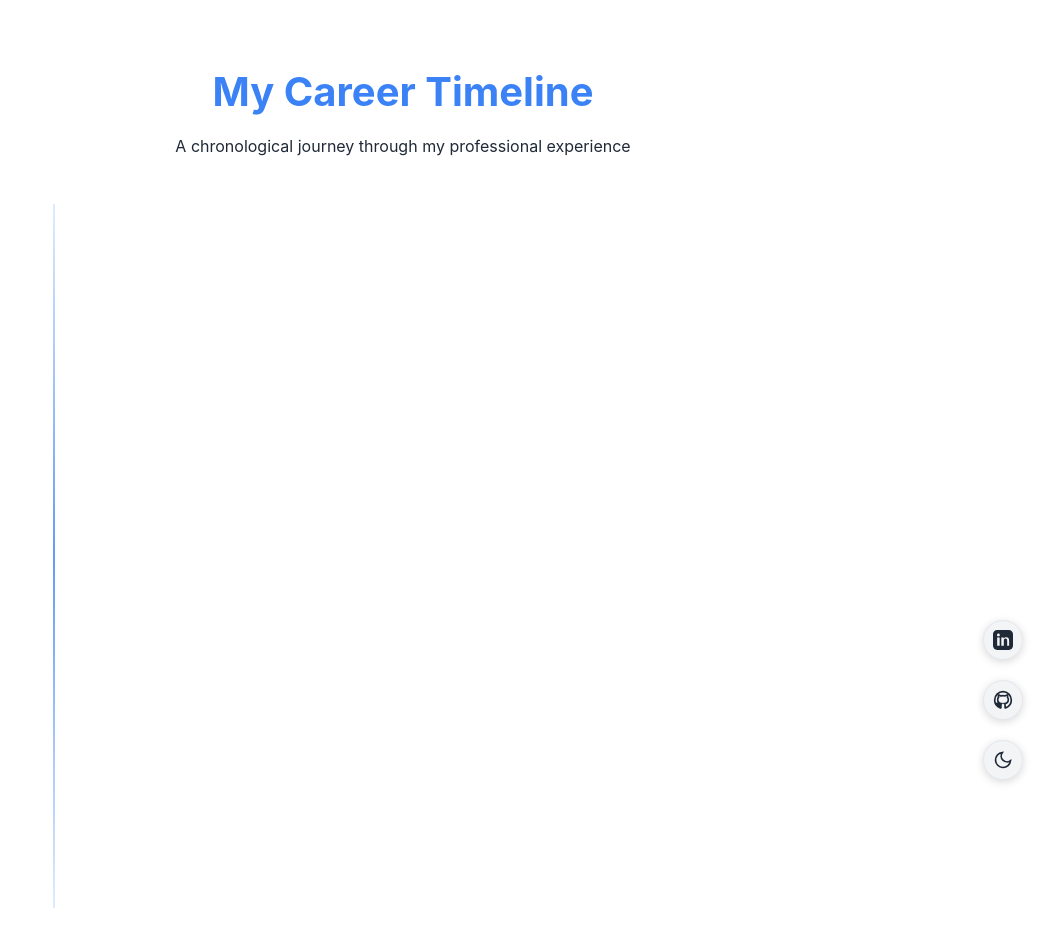
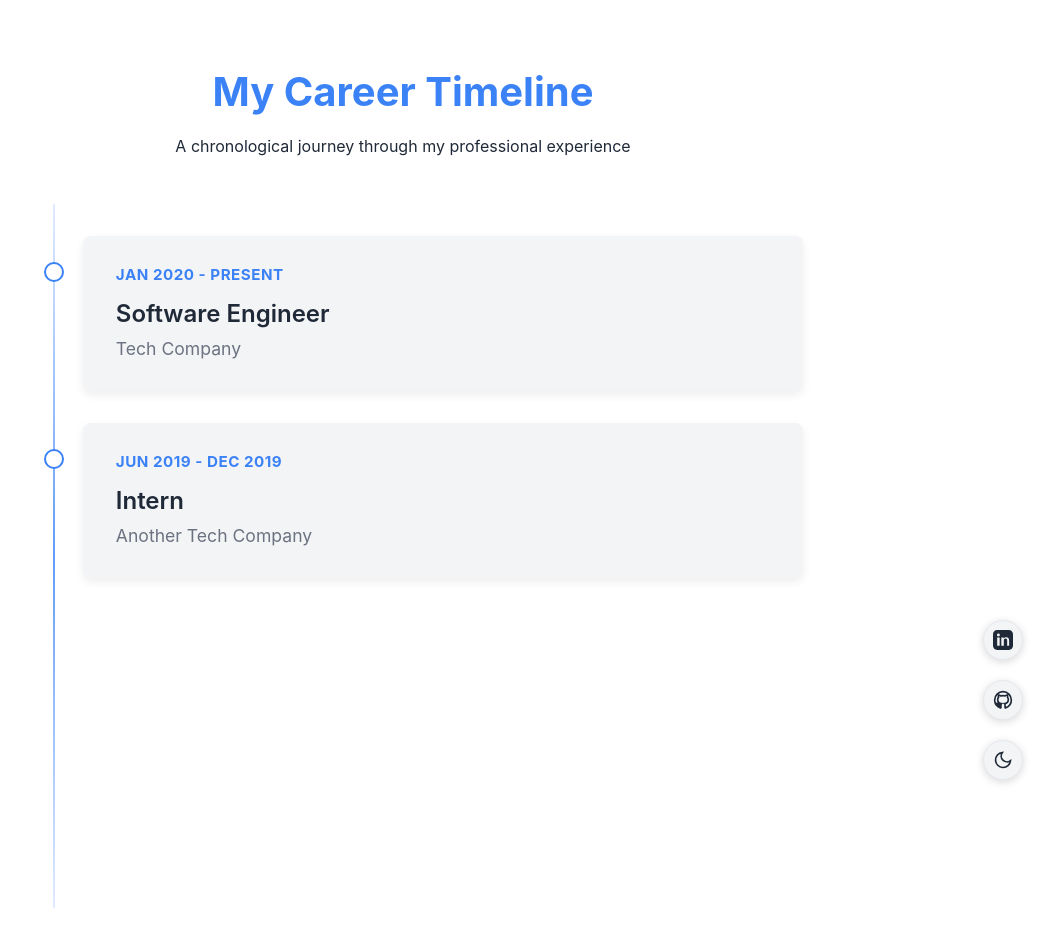
Before and after one commit to feikegeerts/career-timeline, a SvelteKit app: page / in a window 1280 px wide. Shown: the whole page, without its empty margins (237-1280 px from the left). Built offline with nearby package versions, Linux system fonts and the light colour scheme.

Commit message:
Test infrastructure deploy

```diff
--- a/src/routes/+page.svelte
+++ b/src/routes/+page.svelte
@@ -1,12 +1,28 @@
 <script lang="ts">
   import { onMount } from "svelte";
-  import { careerEvents } from "$lib/data/careerEvents";
   import TimelineView from "$lib/components/TimelineView.svelte";
 
   let selectedEventId: number | null = null;
   let isTransitioning = false;
   let timelineViewComponent: TimelineView;
 
+  const careerEvents = [
+    {
+      id: 1,
+      title: "Software Engineer",
+      company: "Tech Company",
+      period: "Jan 2020 - Present",
+      description: "Developing web applications using modern frameworks.",
+    },
+    {
+      id: 2,
+      title: "Intern",
+      company: "Another Tech Company",
+      period: "Jun 2019 - Dec 2019",
+      description: "Assisted in developing internal tools and applications.",
+    },
+    // Add more events as needed
+  ];
   function selectEvent(id: number): void {
     selectedEventId = id;
     setTimeout(() => {
```
